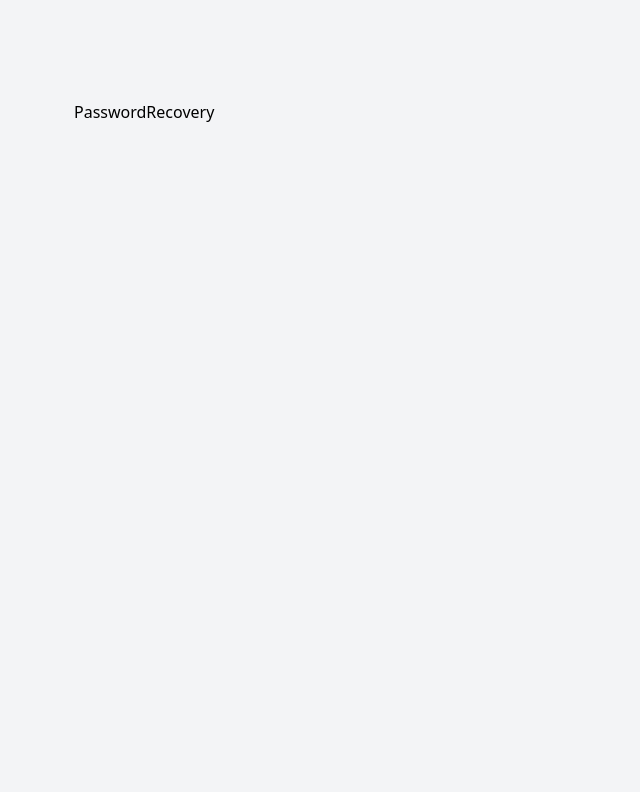
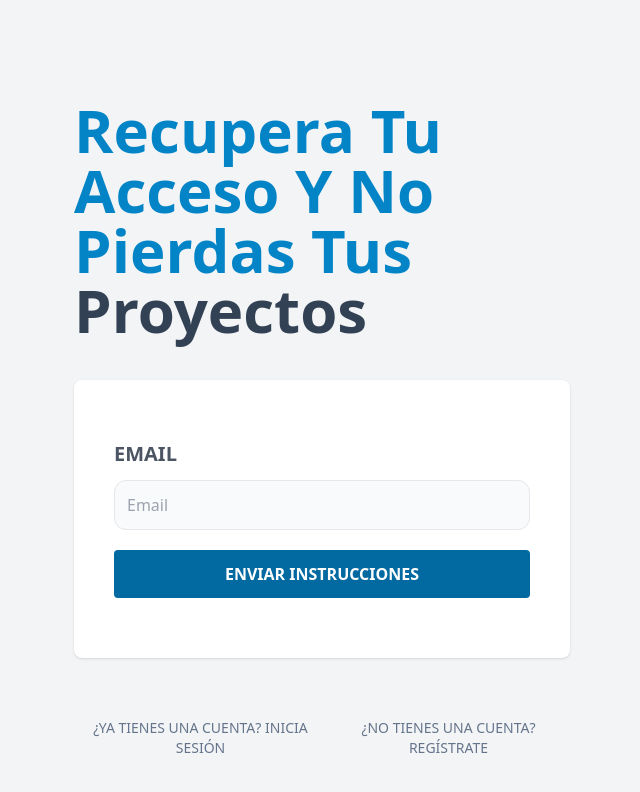
Before and after one commit to AlexMartin998/up-task-mern-front, a React (Vite) app: page /forgot-password in a window 1280 px wide. Shown: the top 792 px of the page, without its empty margins (318-958 px from the left). Built offline with nearby package versions, Linux system fonts and the light colour scheme.

Commit message:
[ADD]: pasword recovery added

```diff
--- a/src/pages/PasswordRecovery.jsx
+++ b/src/pages/PasswordRecovery.jsx
@@ -1,3 +1,51 @@
+import { Link } from 'react-router-dom';
+
 export const PasswordRecovery = () => {
-  return <div>PasswordRecovery</div>;
+  return (
+    <>
+      <h1 className="text-sky-600 font-black text-6xl capitalize">
+        Recupera tu acceso y no pierdas tus {''}
+        <span className="text-slate-700">proyectos</span>
+      </h1>
+
+      <form className="my-10 bg-white shadow rounded-lg p-10">
+        <div className="my-5">
+          <label
+            className="uppercase text-gray-600 block text-xl font-bold"
+            htmlFor="email"
+          >
+            Email
+          </label>
+          <input
+            id="email"
+            type="email"
+            placeholder="Email"
+            className="w-full mt-3 p-3 border rounded-xl bg-gray-50"
+          />
+        </div>
+
+        <input
+          type="submit"
+          value="Enviar Instrucciones"
+          className="bg-sky-700 mb-5 w-full py-3 text-white uppercase font-bold rounded hover:cursor-pointer hover:bg-sky-800 transition-colors"
+        />
+      </form>
+
+      <nav className="lg:flex lg:justify-between">
+        <Link
+          className="block text-center my-5 text-slate-500 uppercase text-sm"
+          to="/"
+        >
+          ¿Ya tienes una cuenta? Inicia Sesión
+        </Link>
+
+        <Link
+          className="block text-center my-5 text-slate-500 uppercase text-sm"
+          to="/register"
+        >
+          ¿No tienes una cuenta? Regístrate
+        </Link>
+      </nav>
+    </>
+  );
 };
```
